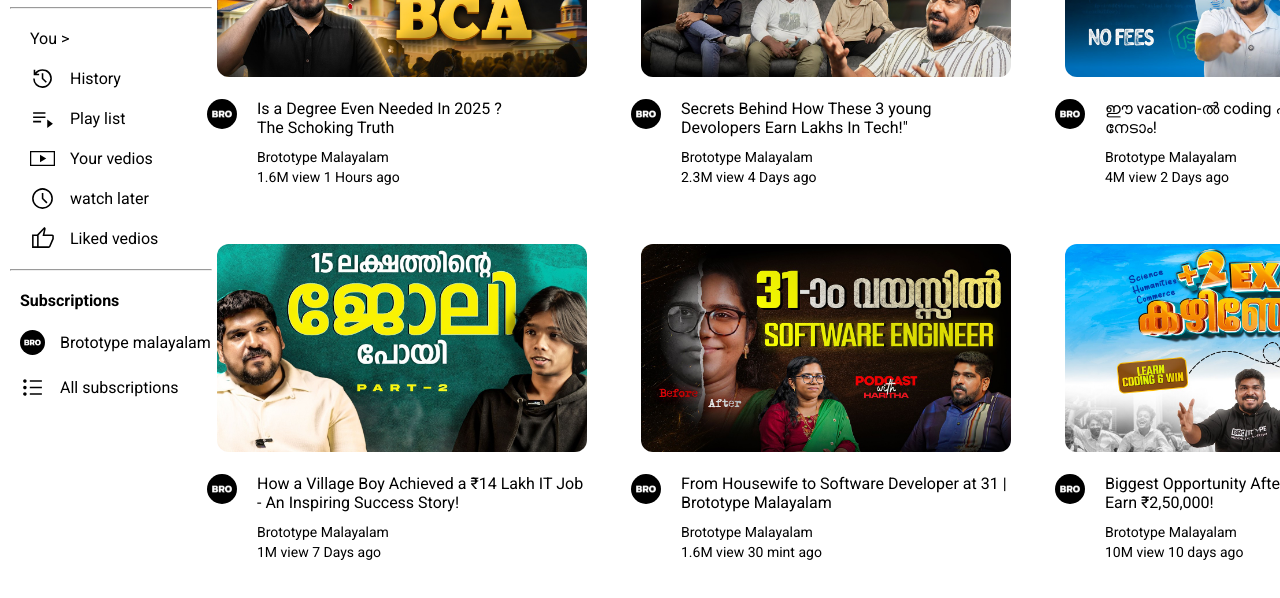
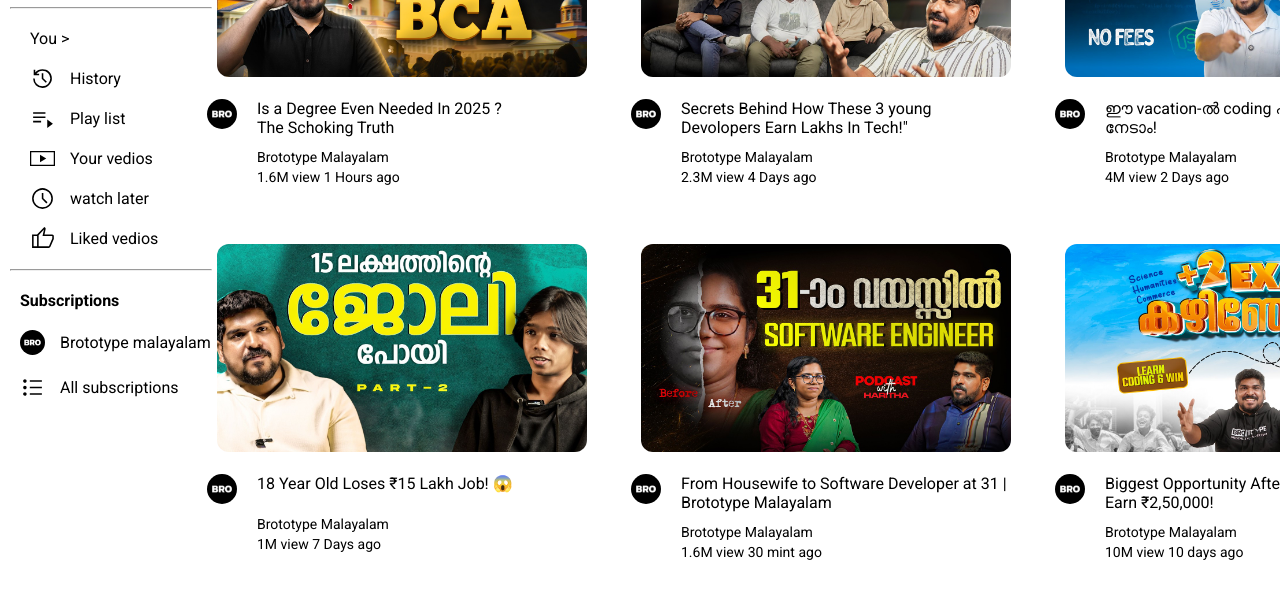
Before and after one commit to nithnhh/Youtube-Clone, a plain HTML site: page index.html in a window 1280 px wide. Shown: the part 216-814 px from the top of the page. Drawn offline with Linux system fonts and the light colour scheme.

Commit message:
Update index.html

```diff
--- a/index.html
+++ b/index.html
@@ -152,7 +152,7 @@
                 </div>
                  <div class="dtl">
                     <img src="./sub_section/channels4_profile.jpg" alt="">
-                         <p>How a Village Boy Achieved a ₹14 Lakh IT Job - An Inspiring Success Story!
+                         <p>18 Year Old Loses ₹15 Lakh Job! 😱
                     </p>
                 </div>
                 <div class="channel-dlt">
```
